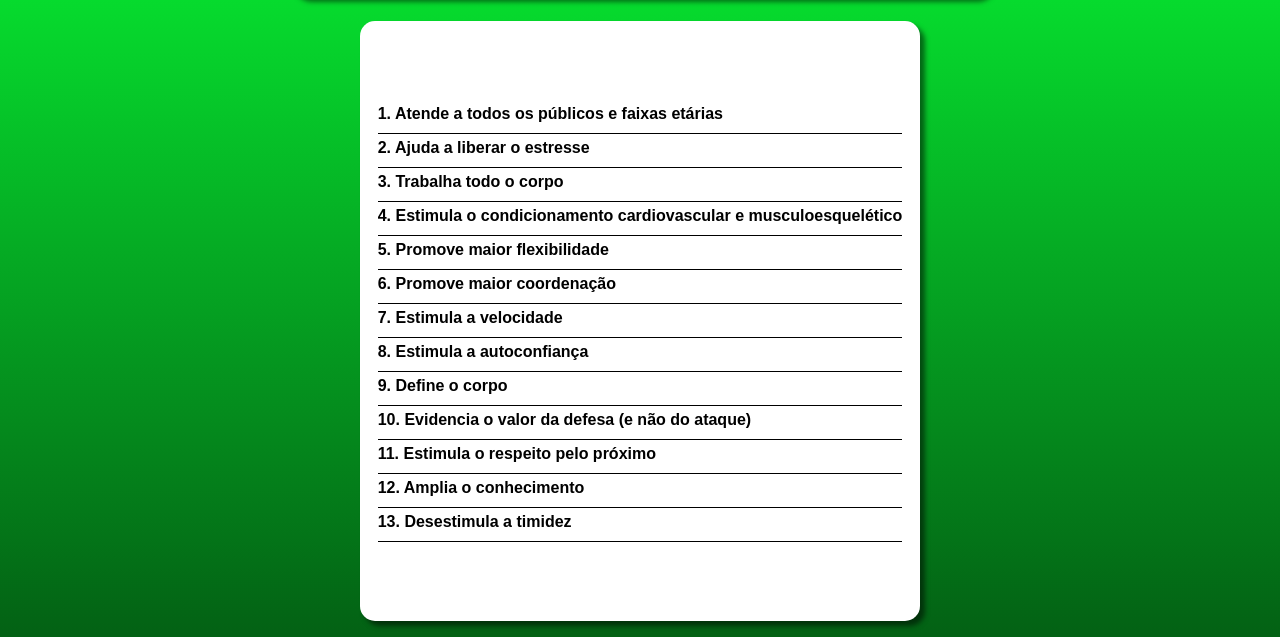
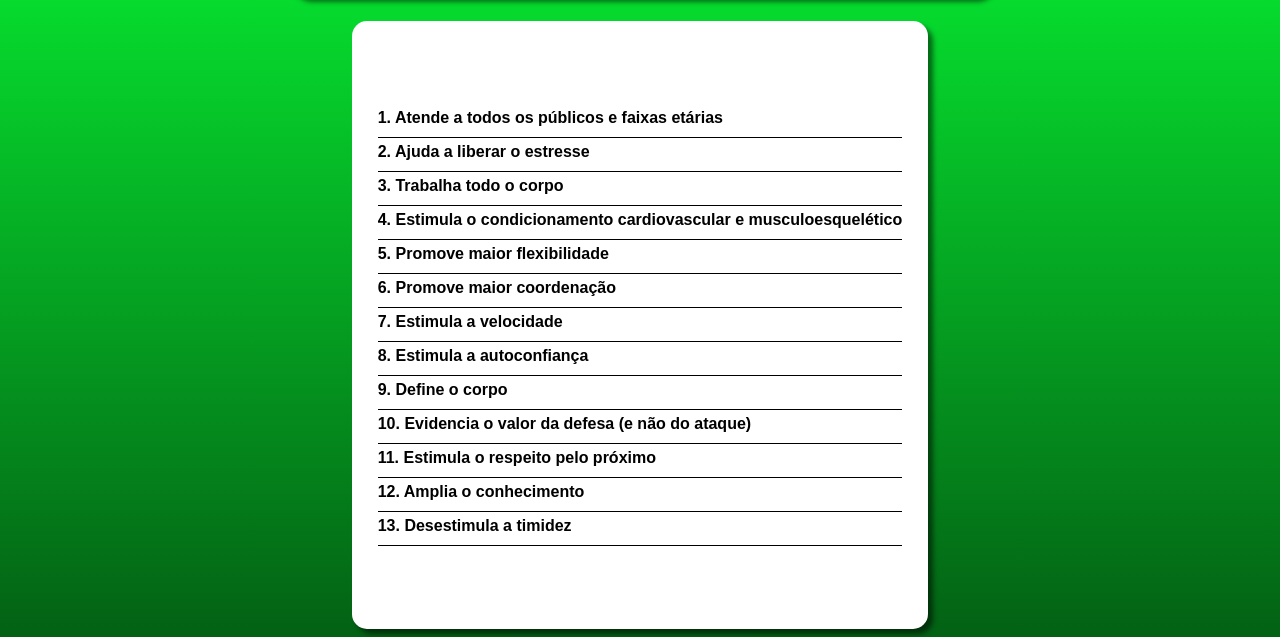
Before and after one commit to IgorFidelis/Projeto-Beneficios-da-Capoeira, a plain HTML site: page index.html in a window 1280 px wide. Shown: the part 163-800 px from the top of the page. Drawn offline with Linux system fonts and the light colour scheme.

Commit message:
Update style.css

```diff
--- a/style.css
+++ b/style.css
@@ -39,8 +39,8 @@ body{
     background-color: white;
     position: absolute;
     top: 23vh;
-    height: 75vh;
-    width: 70vh;
+    height: 76vh;
+    width: 72vh;
     font-family: Arial, Helvetica, sans-serif;
     font-weight: bolder;
     border-radius: 15px;
```
